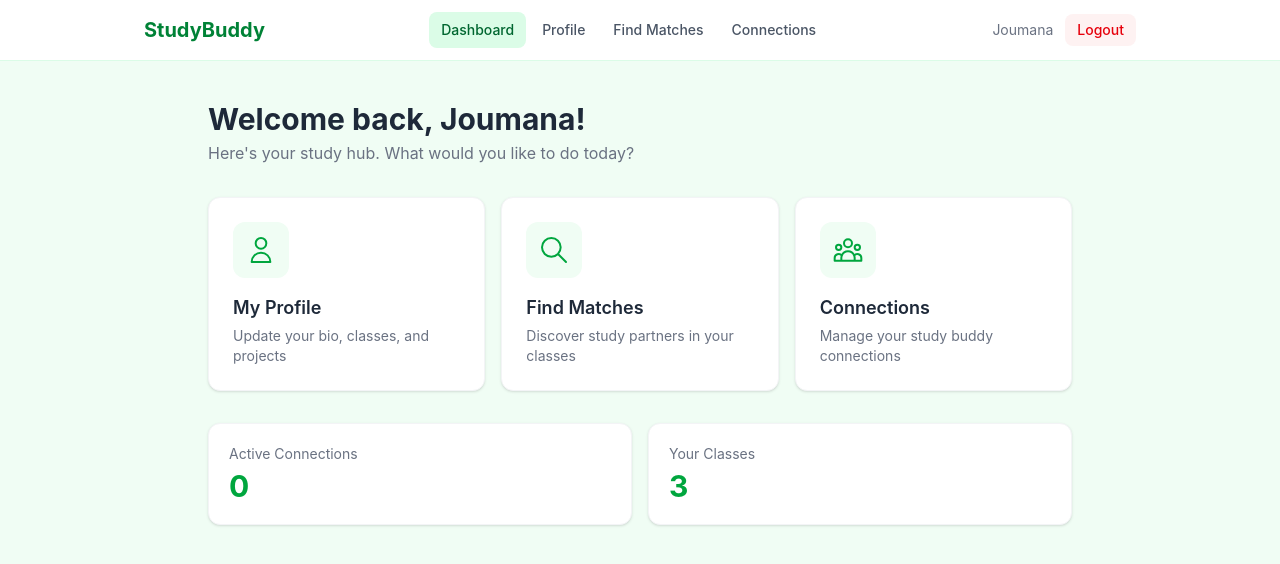
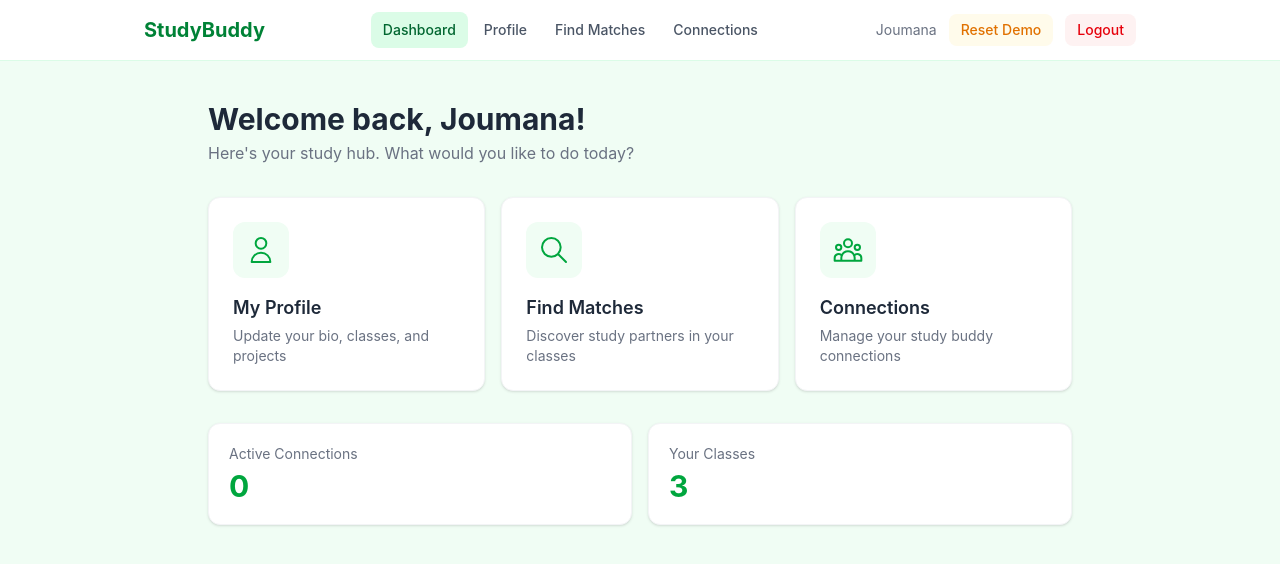
Before and after one commit to studybuddycapstone/StudyBuddyApp, a React (Vite) app: page / in a window 1280 px wide. Both pictures are taken after a click on the button "Try Demo Account". Shown: the top 564 px of the page. Built offline with nearby package versions, Linux system fonts and the light colour scheme; no server answers; the database is empty.

Commit message:
feat(demo): add Reset Demo button to navbar for clean demo restarts

```diff
--- a/src/components/Navbar.tsx
+++ b/src/components/Navbar.tsx
@@ -9,7 +9,7 @@ const navLinks = [
 ];
 
 export default function Navbar() {
-  const { user, logoutUser } = useAuth();
+  const { user, logoutUser, isDemo } = useAuth();
   const location = useLocation();
   const navigate = useNavigate();
 
@@ -51,6 +51,17 @@ export default function Navbar() {
           <span className="text-sm text-gray-500">
             {user.firstName}
           </span>
+          {isDemo && (
+            <button
+              onClick={() => {
+                localStorage.removeItem("studybuddy_demo");
+                window.location.href = "/";
+              }}
+              className="px-3 py-1.5 text-sm font-medium text-amber-600 bg-amber-50 rounded-lg hover:bg-amber-100 transition-colors cursor-pointer"
+            >
+              Reset Demo
+            </button>
+          )}
           <button
             onClick={handleLogout}
             className="px-3 py-1.5 text-sm font-medium text-red-600 bg-red-50 rounded-lg hover:bg-red-100 transition-colors cursor-pointer"
```
